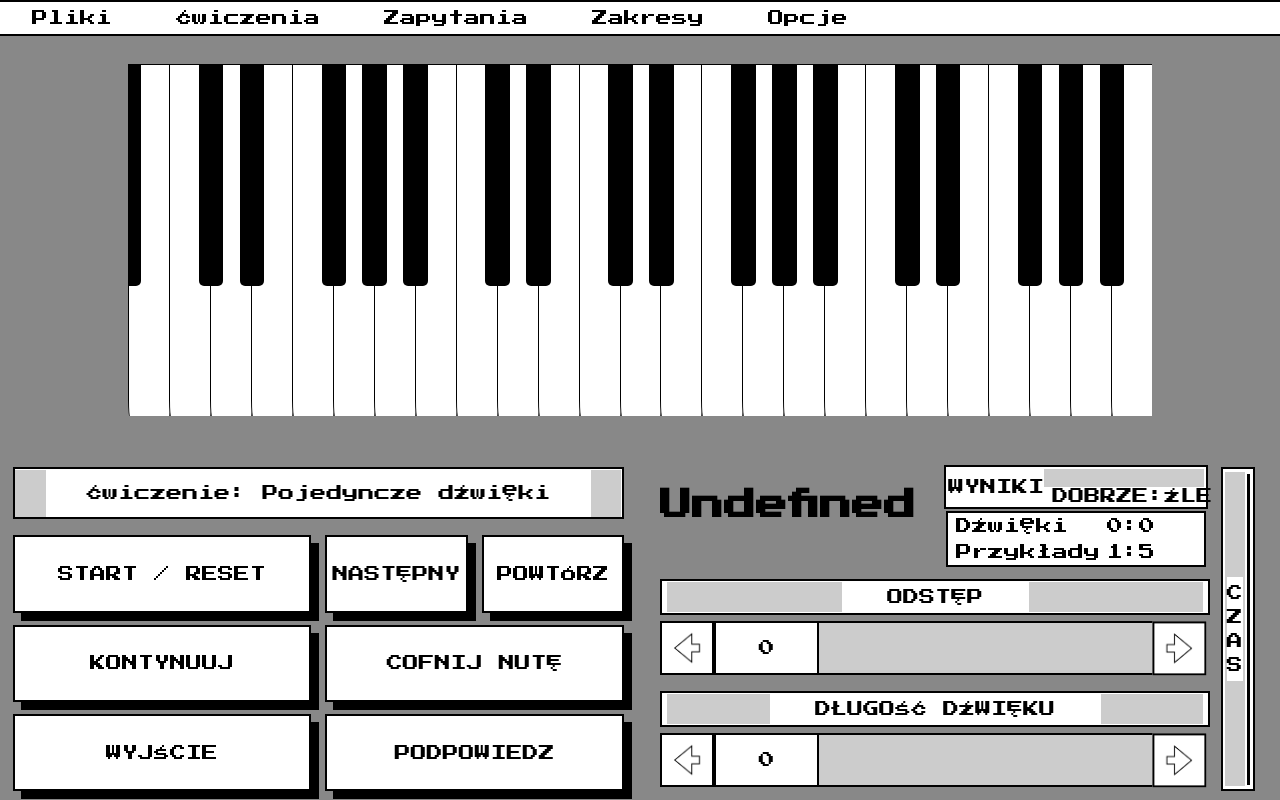
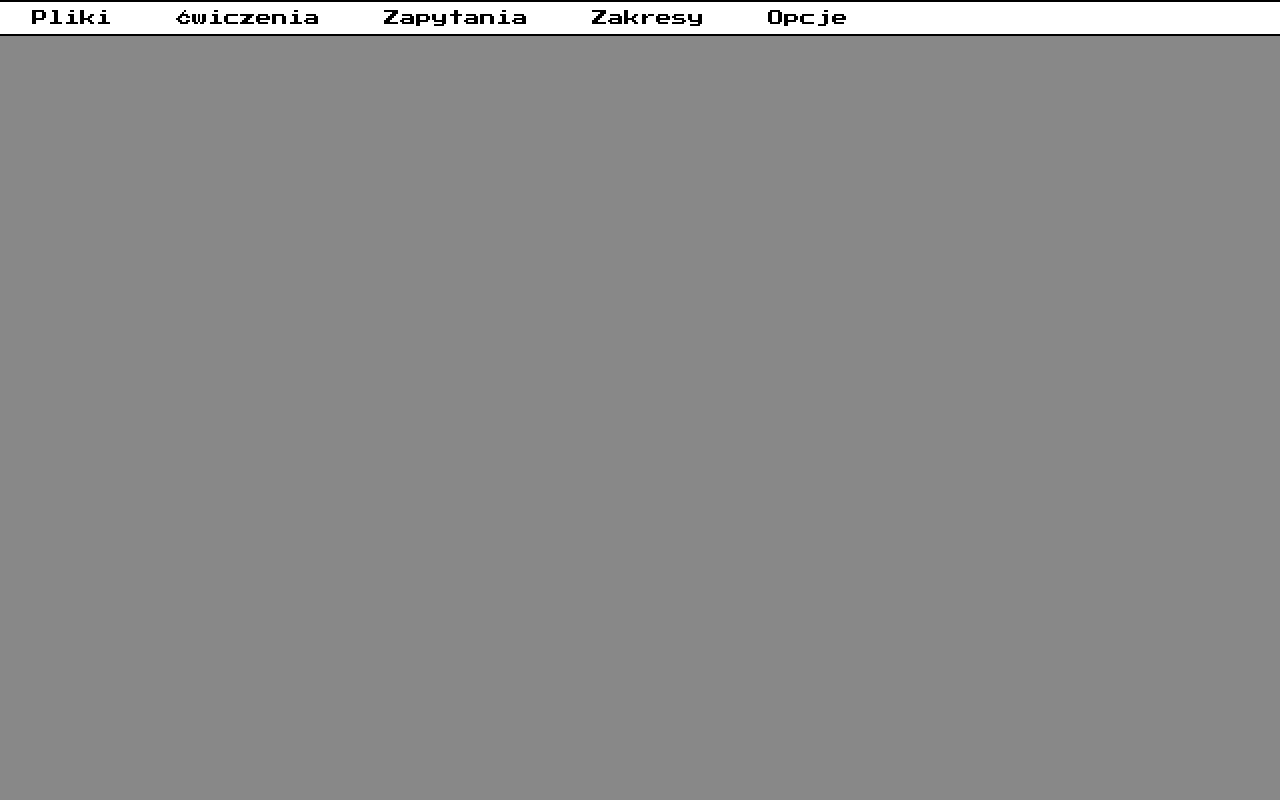
Before and after one commit to kosmoscloud/solfeggio-2, a React (Create React App) app: page / in a window 1280 px wide. Built offline with nearby package versions, Linux system fonts and the light colour scheme; a web font is replaced by a local one.

Commit message:
dodano dzwieki przy klikaniu klawiatury ekranowej oraz szkielet pierwszego cwiczenia

```diff
--- a/src/components/controlpanel/ControlPanel.jsx
+++ b/src/components/controlpanel/ControlPanel.jsx
@@ -8,7 +8,7 @@ class ControlPanel extends React.Component {
     constructor(props) {
         super(props);
         this.state = {
-            isVisible: true
+            isVisible: false
         };
     }
 
@@ -30,3 +30,10 @@ class ControlPanel extends React.Component {
 }
 
 export default ControlPanel;
+export function openControlPanel() {
+    document.querySelector('.control-panel').style.visibility = 'visible';
+}
+
+export function closeControlPanel() {
+    document.querySelector('.control-panel').style.visibility = 'hidden';
+}
--- a/src/components/keyboard/Keyboard.jsx
+++ b/src/components/keyboard/Keyboard.jsx
@@ -1,54 +1,50 @@
 import React from "react";
 import "./style.css";
 import Key from "./key/Key.jsx";
+import SoundGenerator from "../../generators/SoundGenerator.js";
 
 class Keyboard extends React.Component {
 
     constructor(props) {
         super(props);
+        this.soundGenerator = new SoundGenerator();
         this.state = {
-            keys: this.generateKeys(48, 90)
+            visible: false,
+            keys: this.generateKeys(48, 90),
         };
     }
 
+    handleKeyClick = (midiNote) => {
+        this.soundGenerator.playSineWave(midiNote);
+    }
+
     generateWhiteKeys = (notes) => {
-        const keys = [];
-
-        const offset = 100 / (notes.length);
-
-        for (let i in notes) {
-            const key = <Key isWhite={true}
-                left={offset * i + "%"}
-                width={offset + "%"}
-                key={i}
-            />;
-            keys.push(key);
-        }
-
-        return keys;
+        return notes.map((note, i) =>
+            new Key({
+                isWhite: true,
+                left: `${100 / notes.length * i}%`,
+                width: `${100 / notes.length}%`,
+                midiNote: note,
+                key: i,
+                onClick: this.handleKeyClick,
+                isMarked: false
+            }));
     };
 
     generateBlackKeys = (notes, offset) => {
-        const keys = [];
-
-        let i = 0;
-
-        for (let note in notes) {
-
-            if (note % 12 === 1 || note % 12 === 3 || note % 12 === 6 || note % 12 === 8 || note % 12 === 10) {
-                i += 1;
-            }
-
-            const key = <Key isWhite={false}
-                left={offset * i - offset * 0.275 + "%"}
-                width={offset * 3 / 5 + "%"}
-                key={i}
-            />;
-            keys.push(key);
-            i += 1;
-        }
-
-        return keys;
+        let blanks = 0;
+        return notes.map((note, i) => {
+            if (note % 12 === 1 || note % 12 === 6) blanks++;
+            return new Key({
+                isWhite: false,
+                midiNote: note,
+                left: `${offset * (i + blanks) - offset * 0.275}%`,
+                width: `${offset * 3 / 5}%`,
+                key: blanks + i++,
+                onClick: this.handleKeyClick,
+                isMarked: false
+            });
+        });
     }
 
     generateKeys(lowNote, highNote) {
@@ -67,23 +63,20 @@ class Keyboard extends React.Component {
         }
 
         const offset = 100 / whiteKeys_notes.length;
-
-        const keys = {
-            whiteKeys: this.generateWhiteKeys(whiteKeys_notes),
-            blackKeys: this.generateBlackKeys(blackKeys_notes, offset)
-        };
-
-        return keys;
+        return [ this.generateWhiteKeys(whiteKeys_notes, offset), this.generateBlackKeys(blackKeys_notes, offset) ];
     }
 
     render() {
         return (
-            <div className="keyboard">
-                {this.state.keys.whiteKeys}
-                {this.state.keys.blackKeys}
+            <div className="keyboard" style={{visibility: this.state.visible ? 'visible' : 'hidden'}}>
+                {this.state.keys.flat().map(key => key.render())}
             </div>
         );
     }
 }
 
+export function openKeyboard() {
+    document.querySelector('.keyboard').style.visibility = 'visible';
+}
+
 export default Keyboard;
--- a/src/components/keyboard/key/Key.jsx
+++ b/src/components/keyboard/key/Key.jsx
@@ -7,8 +7,9 @@ class Key extends React.Component {
     constructor(props) {
         super(props);
         this.isWhite = props.isWhite;
+        this.midiNote = props.midiNote;
         this.state = {
-            isMarked: false
+            isMarked: props.isMarked
         };
     }
 
@@ -20,14 +21,25 @@ class Key extends React.Component {
         this.setState({isMarked: value});
     }
 
+    playNote = () => {
+        this.toggleIsMarked();
+
+        if (this.props.onClick) {
+            this.props.onClick(this.midiNote);
+        }
+
+        setTimeout(() => {
+            this.toggleIsMarked();
+        }, 300);
+    }
+
     toggleIsMarked = () => {
         this.setState({isMarked: !this.state.isMarked});
-        console.log(this.state.isMarked);
     }
 
     render() {
         return (
-            <div className={this.isWhite ? 'white-key' : 'black-key'} style={{left: this.props.left, width: this.props.width}} onClick={this.toggleIsMarked}>
+            <div className={this.isWhite ? 'white-key' : 'black-key'} style={{left: this.props.left, width: this.props.width}} onClick={this.playNote}>
                 {this.state.isMarked && <Dot/>}
             </div>
         );
--- a/src/components/menubar/MenuBar.jsx
+++ b/src/components/menubar/MenuBar.jsx
@@ -2,6 +2,7 @@ import React from 'react';
 import './style.css';
 import { openAboutOverlay } from '../overlays/about/About';
 import { MenuItem } from './menuitem/MenuItem';
+import { run } from '../../exercises/singleNoteExercise';
 
 class MenuBar extends React.Component {
 
@@ -14,11 +15,9 @@ class MenuBar extends React.Component {
             'Pliki': {
                         'Załaduj konfigurację': null,
                         'Zapisz konfigurację': null,
-                        '-': null,
-                        'Koniec': null
                     },
             'Ćwiczenia': {
-                        'Pojedynczy dźwięk': null,
+                        'Pojedynczy dźwięk': () => { run(); },
                         'Interwał': null,
                         'Melodia rosnąca': null,
                         'Melodia': null,
--- /dev/null
+++ b/src/exercises/singleNoteExercise.js
@@ -0,0 +1,14 @@
+import { openKeyboard } from '../components/keyboard/Keyboard.jsx';
+import { openControlPanel } from '../components/controlpanel/ControlPanel.jsx';
+
+class SingleNoteExercise {
+    run() {
+        openKeyboard();
+        openControlPanel();
+    }
+}
+
+export function run() {
+    const exercise = new SingleNoteExercise();
+    exercise.run();
+}
--- /dev/null
+++ b/src/generators/SoundGenerator.js
@@ -0,0 +1,26 @@
+class SoundGenerator {
+    constructor() {
+        this.audioContext = new (window.AudioContext || window.webkitAudioContext)();
+    }
+
+    midiToFrequency(midiNote) {
+        return 440 * Math.pow(2, (midiNote - 69) / 12);
+    }
+
+    playSineWave(midiNote, duration = 1) {
+        const frequency = this.midiToFrequency(midiNote);
+        const oscillator = this.audioContext.createOscillator();
+        const gainNode = this.audioContext.createGain();
+
+        oscillator.type = 'sine';
+        oscillator.frequency.setValueAtTime(frequency, this.audioContext.currentTime);
+        oscillator.connect(gainNode);
+        gainNode.connect(this.audioContext.destination);
+
+        oscillator.start();
+        gainNode.gain.exponentialRampToValueAtTime(0.0001, this.audioContext.currentTime + duration);
+        oscillator.stop(this.audioContext.currentTime + duration);
+    }
+}
+
+export default SoundGenerator;
```
Also changed, not shown: src/exercises/Exercise.js (added, +26 -0 lines).
